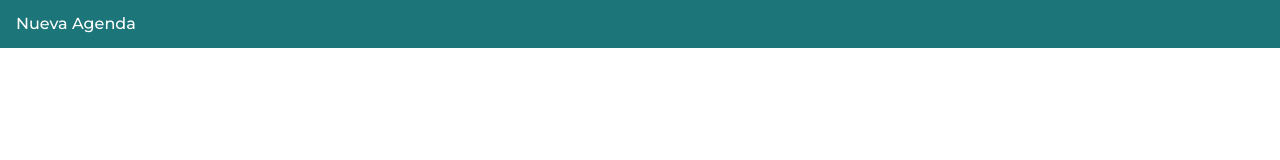
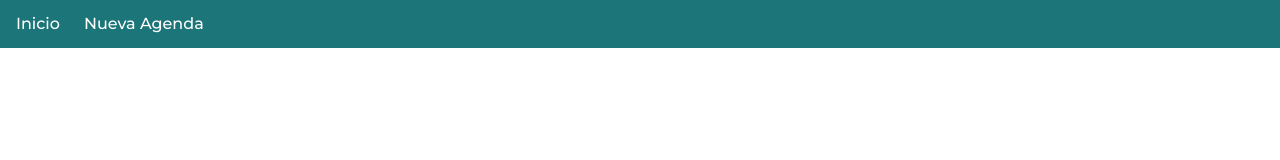
Before and after one commit to JuniorArias02/agendamiento, a React (Vite) app: page /agenda/confirmado in a window 1280 px wide. Shown: the top 160 px of the page. Built offline with nearby package versions, Linux system fonts and the light colour scheme.

Commit message:
se agrego inicio

```diff
--- a/src/components/layout/Navbar.jsx
+++ b/src/components/layout/Navbar.jsx
@@ -45,6 +45,7 @@ function Navbar() {
   };
 
   const enlacesPsicologa = [
+    { label: "Inicio", to: "https://psicologicamentehablando.space/" },
     { label: "Tus Citas", to: "/tus_citas" },
     { label: "Tus Servicios", to: "/tus_servicios" },
     { label: "Mis Historias", to: "/tus_citas" },
@@ -53,6 +54,7 @@ function Navbar() {
   ];
 
   const enlacesPaciente = [
+    { label: "Inicio", to: "https://psicologicamentehablando.space/" },
     { label: "Tus Citas", to: "/tus_citas" },
     { label: "Nueva Agenda", to: "/nueva_agenda" },
     { label: "Mis Informes", to: "/historial_accesos" }
@@ -61,7 +63,10 @@ function Navbar() {
   let links = [];
 
   if (!usuario) {
-    links = [{ label: "Nueva Agenda", to: "/nueva_agenda" }];
+    links = [
+      { label: "Inicio", to: "https://psicologicamentehablando.space/" },
+      { label: "Nueva Agenda", to: "/nueva_agenda" }
+    ];
   } else if (usuario.rol === "psicologa") {
     links = enlacesPsicologa;
   } else if (usuario.rol === "paciente") {
@@ -84,13 +89,20 @@ function Navbar() {
           {links.map((item) => (
             <button
               key={item.label}
-              onClick={() => navigate(item.to)}
+              onClick={() => {
+                if (item.to.startsWith("http")) {
+                  window.location.href = item.to; // Redirige fuera de tu app
+                } else {
+                  navigate(item.to); // Navega dentro de tu app
+                }
+              }}
               className="text-white text-base font-medium relative group transition duration-200 cursor-pointer"
             >
               {item.label}
               <span className="absolute left-0 -bottom-1 w-0 h-[2px] bg-white group-hover:w-full transition-all duration-300 ease-in-out" />
             </button>
           ))}
+
         </div>
 
 
@@ -129,9 +141,14 @@ function Navbar() {
             <button
               key={item.label}
               onClick={() => {
-                navigate(item.to);
+                if (item.to.startsWith("http")) {
+                  window.location.href = item.to;
+                } else {
+                  navigate(item.to);
+                }
                 setOpenMenu(false);
               }}
+
               className="text-lg text-gray-800 font-medium text-left"
             >
               {item.label}
--- a/src/components/pages/ConfirmacionPago.jsx
+++ b/src/components/pages/ConfirmacionPago.jsx
@@ -38,7 +38,7 @@ export default function ConfirmacionPago() {
         const hora = localStorage.getItem("hora");
         const usuario_id = localStorage.getItem("usuario_id");
         const servicio_id = localStorage.getItem("servicio_id"); // Obtenemos el servicio_id de localStorage
-        console.log("Datos de la cita:", { fecha, hora, usuario_id, servicio_id, session_id: sessionId });
+        // console.log("Datos de la cita:", { fecha, hora, usuario_id, servicio_id, session_id: sessionId });
 
         // Enviar la cita al backend
         await axios.post(GUARDAR_CITA, {
--- a/src/components/pages/InformePsicologico.jsx
+++ b/src/components/pages/InformePsicologico.jsx
@@ -117,7 +117,7 @@ export const InformePsicologico = () => {
 	const handleGuardarInforme = async () => {
 		try {
 			const response = await axios.post(GUARDAR_INFORME_CITA, { ...form });
-			console.log(response.data);
+			// console.log(response.data);
 			alert('Informe guardado con éxito');
 		} catch (error) {
 			console.error('Error al guardar el informe:', error);
--- a/src/components/pages/MiPerfil.jsx
+++ b/src/components/pages/MiPerfil.jsx
@@ -45,7 +45,7 @@ export default function MiPerfil() {
     setLoading(true);
     try {
       const { data } = await axios.post(OBTENER_PERFIL, { id: usuario.id });
-      console.log("Datos del perfil:", data);
+      // console.log("Datos del perfil:", data);
       if (data.success) {
         setForm(data.usuario);
         setLoading(false);
--- a/src/components/pages/TusCitas.jsx
+++ b/src/components/pages/TusCitas.jsx
@@ -143,7 +143,7 @@ export default function TusCitas() {
 
   const abrirAnotaciones = (idCita) => {
     navigate(`/informe_psicologico/${idCita}`);
-    console.log("Abrir anotaciones para la cita con ID:", idCita);
+    // console.log("Abrir anotaciones para la cita con ID:", idCita);
   };
 
   return (
```
